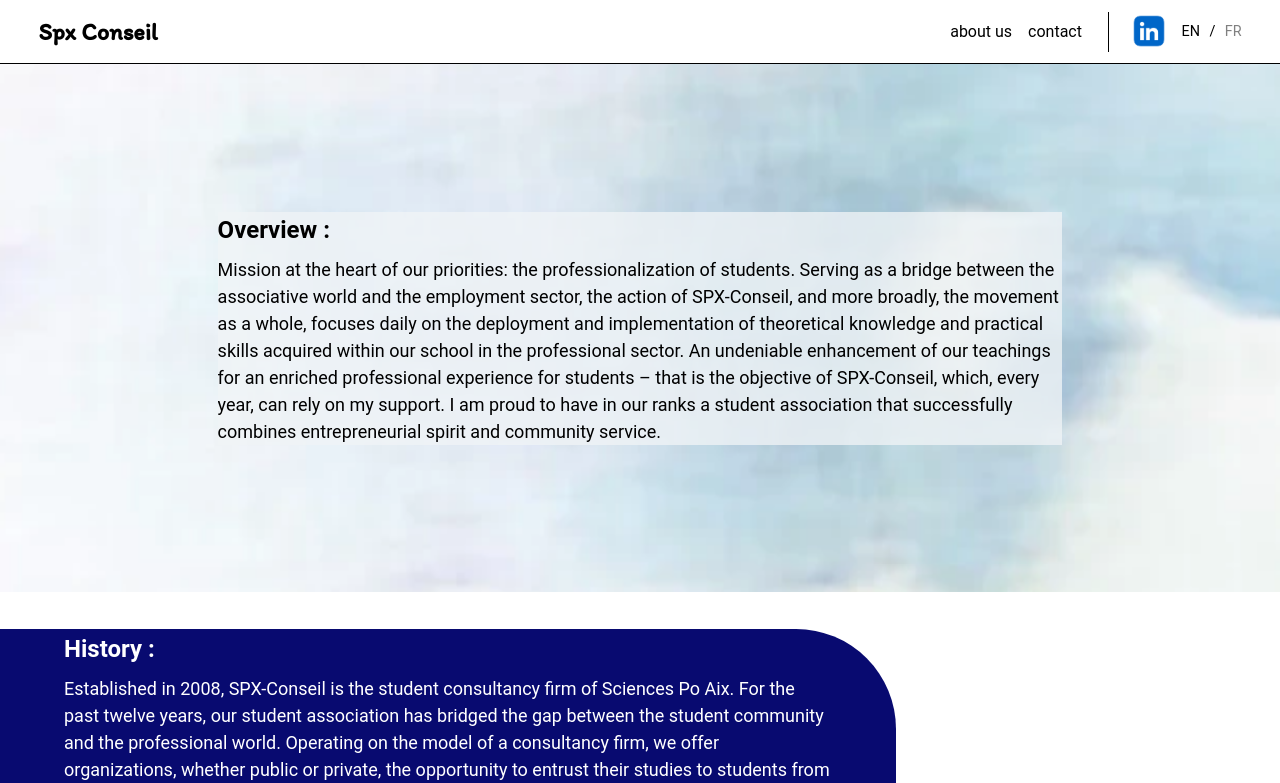
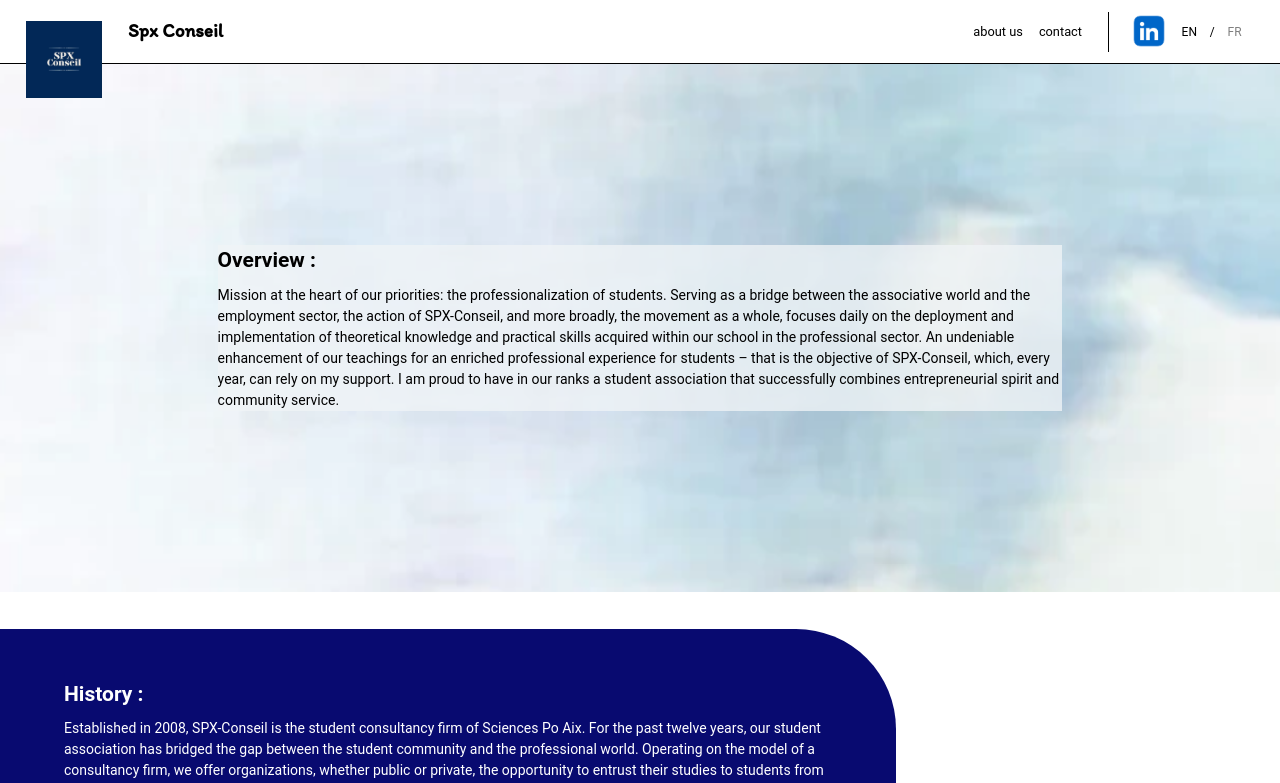
Before and after one commit to Thibaud-M326/SpxConseil-Dev, a Vue app: page / in a window 1280 px wide. Shown: the top 783 px of the page. Built offline with nearby package versions, Linux system fonts and the light colour scheme.

Commit message:
global font size changed

```diff
--- a/src/components/aboutComp.vue
+++ b/src/components/aboutComp.vue
@@ -56,10 +56,11 @@ export default {
 
 #overviewH2 {
     margin-bottom: 1vh;
+    font-size: max(1.5vw, 21px);
 }
 
 #textP {
-    font-size: large;
+    font-size: max(1vw, 14px);
 }
 
 
--- a/src/components/downloadComp.vue
+++ b/src/components/downloadComp.vue
@@ -36,7 +36,7 @@ export default {
 
 #downloadButton {
     padding: 2vh 4vh;
-    font-size: 22px;
+    font-size: max(1.2vw, 15px);
     font-weight: bold;
     border-radius: 10px;
     box-shadow: 5px 5px 5px rgb(199, 199, 199);
--- a/src/components/historyComp.vue
+++ b/src/components/historyComp.vue
@@ -67,10 +67,11 @@ export default {
 
 h2 {
     margin-bottom: 1vh;
+    font-size: max(1.5vw, 21px);
 }
 
 p {
-    font-size: large
+    font-size: max(1vw, 14px);
 }
 
 #masterDiv {
@@ -93,4 +94,17 @@ p {
     width: 60vw;
     overflow: auto;
 }
+
+@media only screen and (max-width: 850px) {
+    #historyDiv {
+        border-top-right-radius: 50px;
+        border-bottom-right-radius: 50px;
+    }
+
+    #masterDiv {
+        border-top-left-radius: 50px;
+        border-bottom-left-radius: 50px;
+    }
+}
+
 </style>
--- a/src/components/navtopComp.vue
+++ b/src/components/navtopComp.vue
@@ -1,9 +1,8 @@
 <template>
     <div id="navtop">
-        <div>
-            <h1
-            id="spxConseilH1"
-            >
+        <div id="logoTitleDiv">
+            <img id="spxConseilImg" src="../assets/SpxConseil/spxLogo.jpg" alt="Spx Conseil Logo">
+            <h1 id="spxConseilH1">
                 Spx Conseil
             </h1>
         </div>
@@ -92,8 +91,24 @@ export default {
     height: 4rem;
 }
 
-h1 {
+#logoTitleDiv {
+    display: flex;
+    flex-direction: row;
+    justify-content: center;
+    align-items: center;
+}
+
+#spxConseilImg {
+    width: 6vw;
+    height: 6vw;
+    margin-left: 2vw;
+    margin-top: 7vh;
+}
+
+#spxConseilH1 {
     font-family: 'Itim', cursive;
+    font-size: max(1.5vw, 19px);
+    margin-left: 2vw;
 }
 
 #navtopRightDiv {
@@ -103,21 +118,15 @@ h1 {
     justify-content: space-between;
 }
 
-#spxConseilH1 {
-    font-size: 1.5rem;
-    margin: 1vh;
-    margin-left: 3vw;
-}
-
 #aboutUsA {
-    font-size: 1rem;
+    font-size: max(1vw, 12px);
     color: black;
     text-decoration: none;
     margin: 1vh;
 }
 
 #contactA {
-    font-size: 1rem;
+    font-size: max(1vw, 12px);
     text-decoration: none;
     margin: 1vh;
     margin-right: 2vw;
@@ -139,7 +148,7 @@ h1 {
 }
 
 #buttonDiv {
-    font-size: 0.9rem;
+    font-size: max(0.9vw, 12px);
     width: 60px;
     display: flex;
     flex-direction: row;
@@ -157,4 +166,9 @@ h1 {
     color: grey
 }
 
+@media only screen and (max-width: 850px) {
+    #spxConseilImg {
+        margin-top: 0vh;
+    }
+}
 </style>
```
